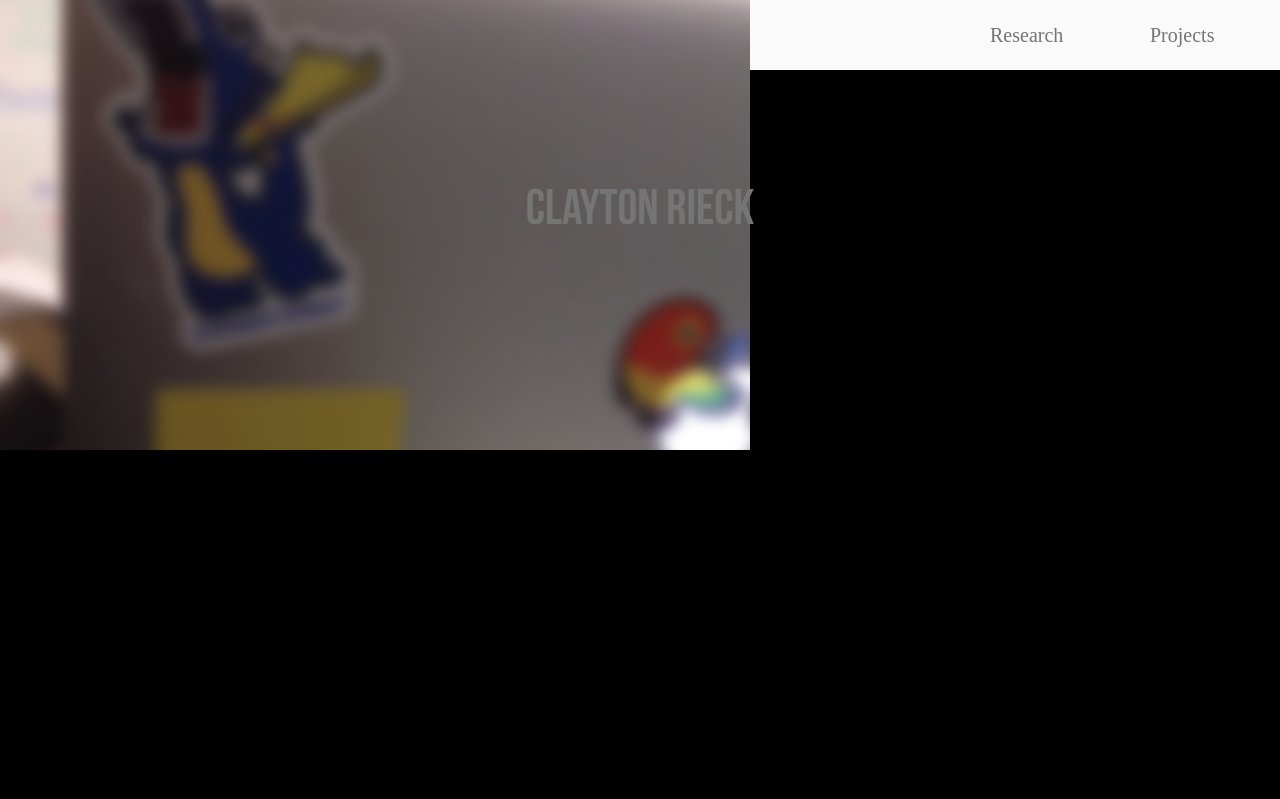
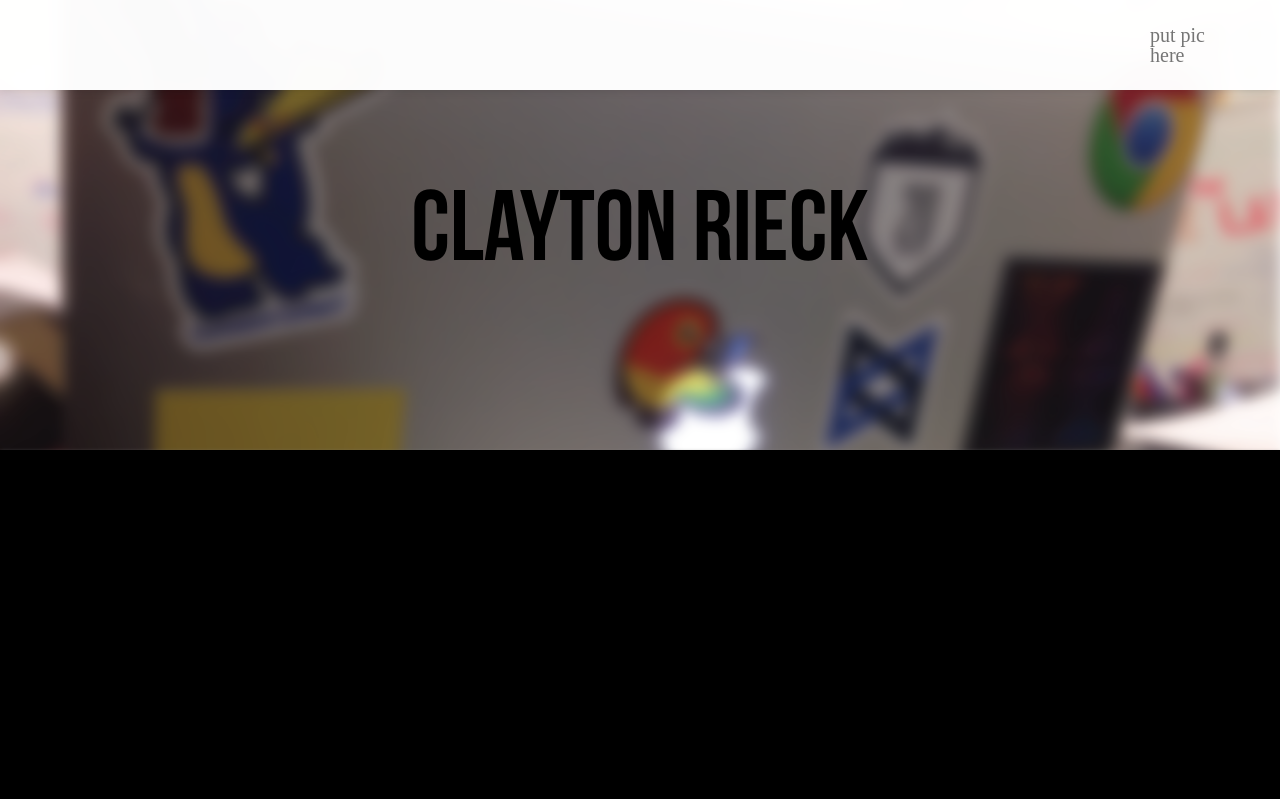
Before and after one commit to cjrieck/cjrieck.github.io, a PHP site: page / in a window 1280 px wide. Shown: the top 799 px of the page. Before the commit the page ends 450 px from the top, so only its background shows below. Run offline with PHP 8.4, Linux system fonts and the light colour scheme.

Commit message:
Updating

```diff
--- a/css/style.css
+++ b/css/style.css
@@ -62,26 +62,26 @@ div{
 nav {
 	min-width: 800px;
 	width: 100%;
-	z-index: 9999;
+	z-index: 2;
 	position: fixed;
 }
 
-#name {
+/*#name {
 	border: none;
 	position: absolute;
 	float: left;
-}
+}*/
 
-#name span {
+/*#name span {
 	font-size: 50px;
-}
+}*/
 
-#name a {
+/*#name a {
 	display: block;
 	padding: 4px 30px;
 	color: #757575;
 	text-decoration: none;
-}
+}*/
 
 nav ul ul {
 	width: 100%;
--- a/index.html
+++ b/index.html
@@ -8,11 +8,11 @@
 <body>
 
 	<nav id="navbar">
-		<div id="name"><span><a href="#">Clayton Rieck</a></span></div>
+		<!-- <div id="name"><span><a href="#">Clayton Rieck</a></span></div> -->
 		<ul>
 			<!-- create li of contact info -->
-			<li><a href="#">Projects</a></li>
-			<li id="research"><a href="#">Research</a></li>
+			<li><a href="#">put pic here</a></li>
+			<!-- <li id="research"><a href="#">Research</a></li> -->
 		</ul>
 	</nav>
 
```
